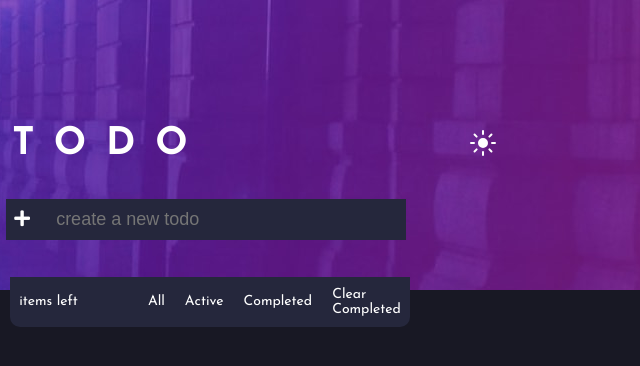
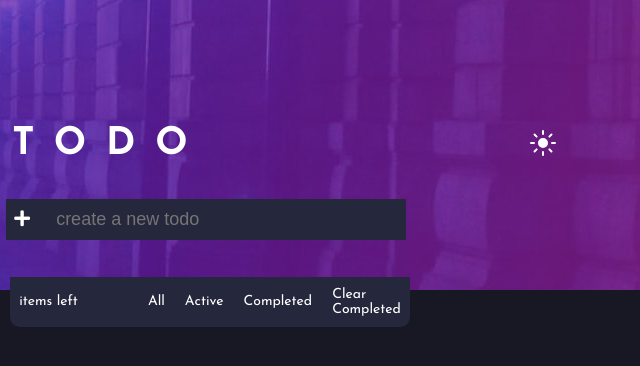
Before and after one commit to ARUNBALACHOCKALINGAM/todolist, a plain HTML site: page index.html in a window 1536 px wide. Shown: the full height of the page, 558-1198 px from the left. Drawn offline with Linux system fonts and the light colour scheme.

Commit message:
Update style.css

```diff
--- a/style.css
+++ b/style.css
@@ -260,3 +260,17 @@ body.dark .toggle::before {
     border-radius: 50%;
   }
 }
+
+@media screen and (min-width: 1440px) {
+  .toggle {
+    position: absolute;
+    right: 420px;
+    top: 130px;
+    display: flex;
+    justify-content: center;
+    align-items: center;
+    width: 30px;
+    height: 30px;
+    border-radius: 50%;
+  }
+}
```
